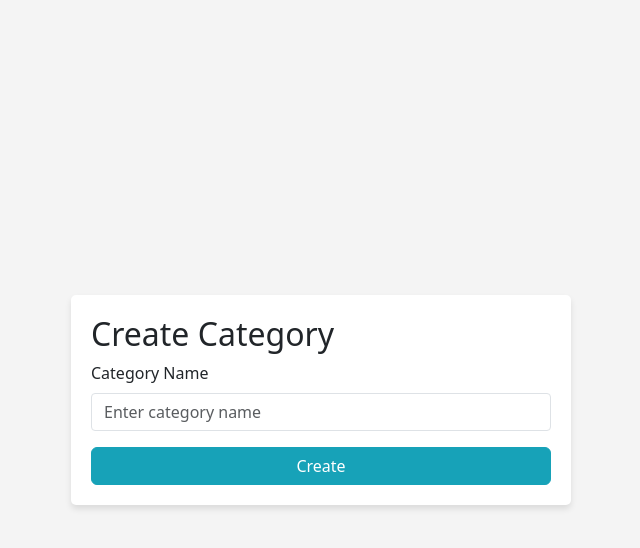
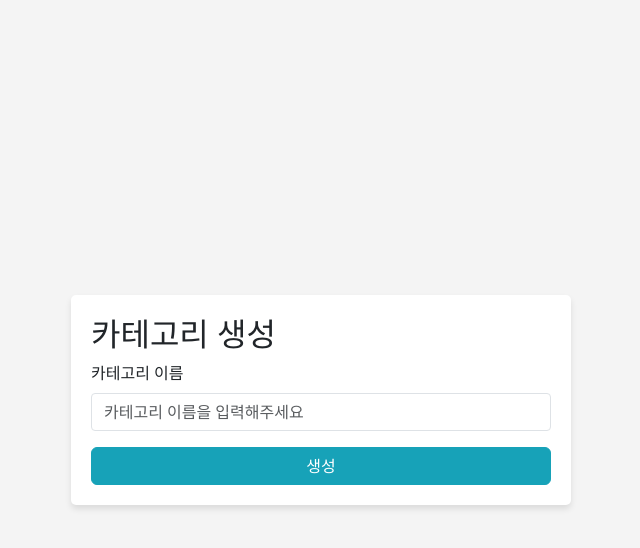
Before and after one commit to alreadysons/capstone-shortty, a Django app: page /create/ in a window 1280 px wide. Shown: the top 548 px of the page, without its empty margins (319-959 px from the left). Run offline with Django 5.2, Linux system fonts and the light colour scheme; some libraries are stand-ins or nearby versions.

Commit message:
카테고리생성및서버올리기

```diff
--- a/shortty/main/templates/main/create_category.html
+++ b/shortty/main/templates/main/create_category.html
@@ -41,20 +41,20 @@
   </head>
   <body>
     <div class="form-create-category">
-      <h2>Create Category</h2>
+      <h2>카테고리 생성</h2>
       <form method="post" action="{% url 'main:create_category' %}">
         {% csrf_token %}
         <div class="mb-3">
-          <label for="category_name" class="form-label">Category Name</label>
+          <label for="category_name" class="form-label">카테고리 이름</label>
           <input
             type="text"
             name="name"
             id="category_name"
             class="form-control"
-            placeholder="Enter category name"
+            placeholder="카테고리 이름을 입력해주세요"
           />
         </div>
-        <button type="submit" class="btn btn-primary w-100">Create</button>
+        <button type="submit" class="btn btn-primary w-100">생성</button>
       </form>
     </div>
   </body>
```
Also changed, not shown: shortty/db.sqlite3.
